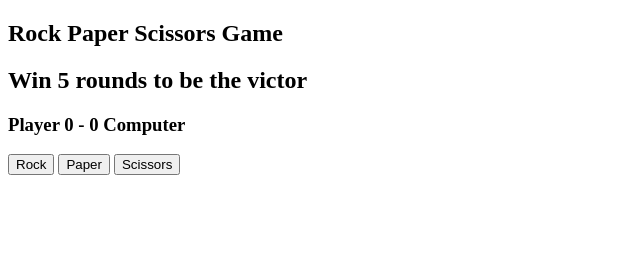
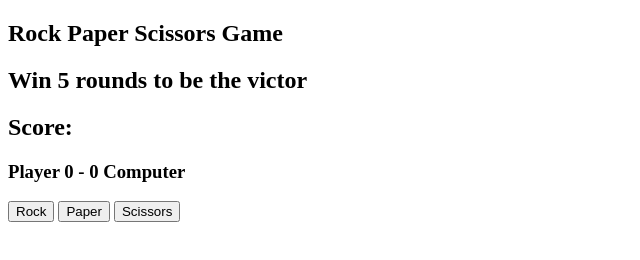
Before and after one commit to trishateh/rock-paper-scissors, a plain HTML site: page index.html in a window 1280 px wide. Shown: the whole page, without its empty margins (0-640 px from the left). Drawn offline with Linux system fonts and the light colour scheme.

Commit message:
added changes to index.html

```diff
--- a/index.html
+++ b/index.html
@@ -8,6 +8,7 @@
     <section class ="game">
         <h1>Rock Paper Scissors Game</h1>
         <h2>Win 5 rounds to be the victor</h2>
+        <h2>Score:</h2>
         <h3>
             Player <span id="playerScore">0</span> - <span id="computerScore">0</span> Computer
         </h3>
@@ -16,7 +17,6 @@
         <button class="options">Paper</button>
         <button class="options">Scissors</button>
 
-
     </section>
   <script src="script.js"></script>
 </body>
```
